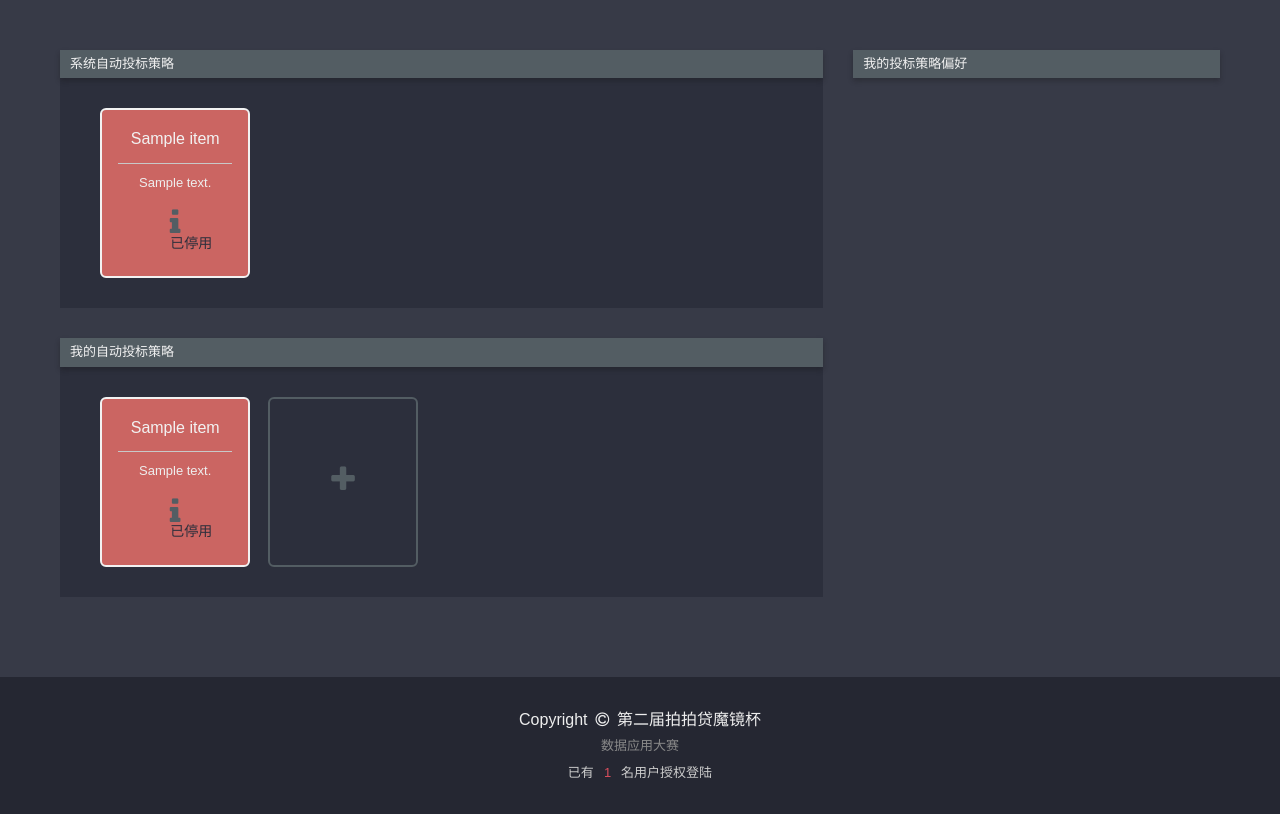
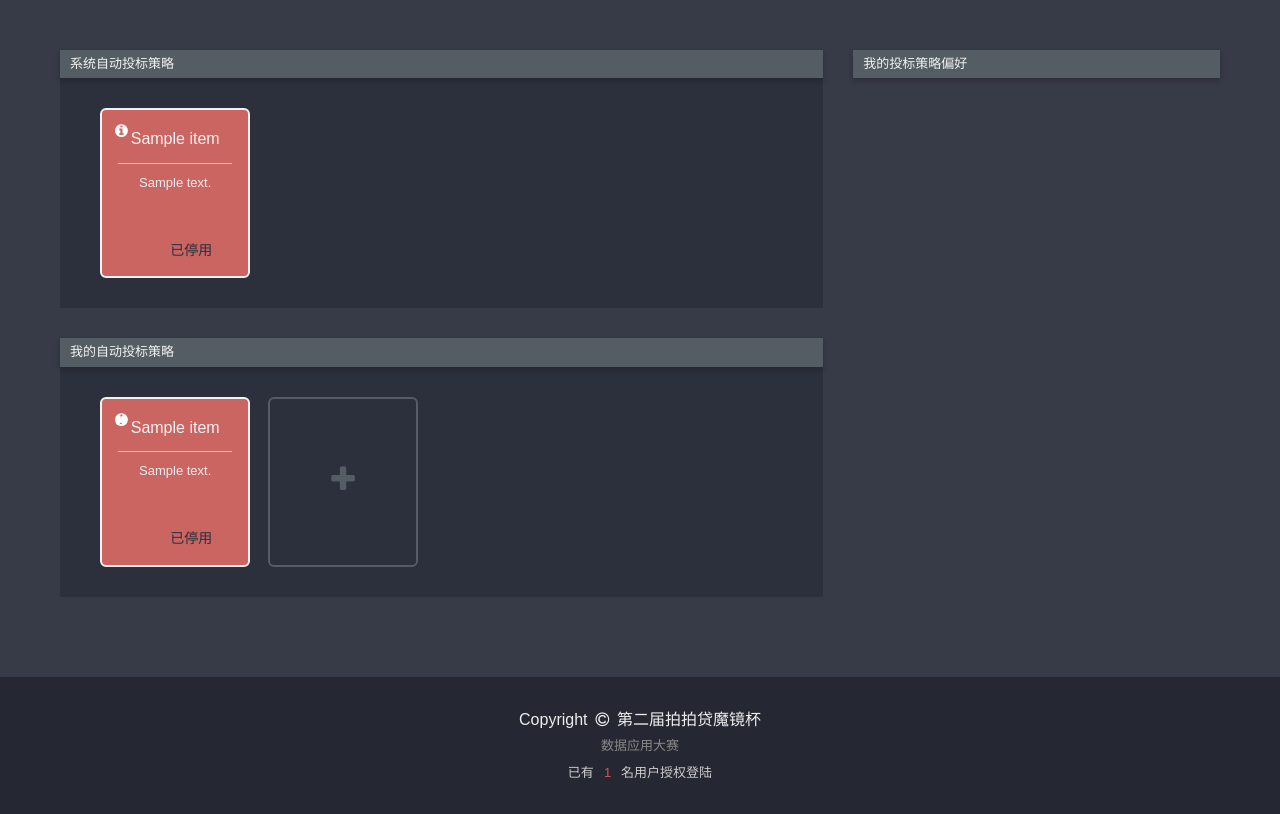
Before and after one commit to Honlan/ppd-magic-mirror-2, a Python web app: template templates/invest.html in a window 1280 px wide. Shown: the part 89-903 px from the top of the page. Run offline with Jinja, Linux system fonts and the light colour scheme; the template is opened without the code that fills it: most values are stand-ins (such as "Sample title", 1, 10 or a date in 2020).

Commit message:
bid test

```diff
--- a/templates/invest.html
+++ b/templates/invest.html
@@ -54,9 +54,27 @@
 #plot1 .cell h6, #plot2 .cell h6 {
     width: 100%;
     position: absolute;
-    bottom: 15px;
+    bottom: 18px;
+    margin-bottom: 0;
     font-size: 14px;
     color: #2c2f3c;
+    font-weight: normal;
+}
+#plot1 .cell span.fa-info-circle, #plot2 .cell span.fa-info-circle {
+    position: absolute;
+    top: 8px;
+    left: 8px;
+    font-size: 15px;
+    color: #fff;
+    padding: 5px;
+}
+#plot1 .cell span.fa-times, #plot2 .cell span.fa-times {
+    position: absolute;
+    top: 8px;
+    left: 8px;
+    font-size: 15px;
+    color: #fff;
+    padding: 5px;
 }
 #plot2 #add:hover {
 	cursor: pointer;
@@ -175,7 +193,7 @@
                             <h5>{{item['name']}}</h5>
                             <p>{{item['description']}}</p>
                             <h6>已停用</h6>
-                            <span class="fa fa-fw fa-info"></span>
+                            <span class="fa fa-fw fa-info-circle"></span>
                         </div>
                     {% endif %}
                 {% endfor %}
@@ -196,7 +214,8 @@
                             <h5>{{item['name']}}</h5>
                             <p>{{item['description']}}</p>
                             <h6>已停用</h6>
-                            <span class="fa fa-fw fa-info"></span>
+                            <span class="fa fa-fw fa-info-circle"></span>
+                            <span class="fa fa-fw fa-times"></span>
                         </div>
                     {% endif %}
                 {% endfor %}
```
